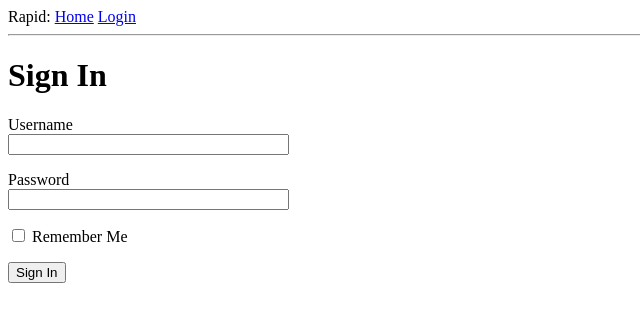
After one commit to trypythy/rapid, a Flask app: page /login in a window 1280 px wide. The commit adds this page. Shown: the top 322 px of the page, without its empty margins (0-640 px from the left). Run offline with Flask 2, Linux system fonts and the light colour scheme.

Commit message:
chap3: form templates, views, receiving data, fields validation

```diff
--- a/application/__init__.py
+++ b/application/__init__.py
@@ -1,5 +1,7 @@
 from flask import Flask
+from config import Config
 
 app = Flask(__name__)
+app.config.from_object(Config)
 
 from application import routes
--- /dev/null
+++ b/application/forms.py
@@ -0,0 +1,9 @@
+from flask_wtf import FlaskForm
+from wtforms import StringField, PasswordField, BooleanField, SubmitField
+from wtforms.validators import DataRequired
+
+class LoginForm(FlaskForm):
+    username = StringField('Username', validators=[DataRequired()])
+    password = PasswordField('Password', validators=[DataRequired()])
+    remember_me = BooleanField('Remember Me')
+    submit = SubmitField('Sign In')
--- a/application/routes.py
+++ b/application/routes.py
@@ -1,5 +1,6 @@
 from application import app
-from flask import render_template
+from flask import render_template, flash, redirect, url_for
+from application.forms import LoginForm
 
 @app.route('/')
 @app.route('/index')
@@ -16,3 +17,12 @@ def index():
         }
     ]
 	return render_template('index.html', title='Home', user=user, reviews=reviews)
+
+@app.route('/login', methods=['GET', 'POST'])
+def login():
+	form = LoginForm()
+	if form.validate_on_submit():
+		flash('Login requested for user {}, remember_me={}'.format(
+			form.username.data, form.remember_me.data))
+		return redirect(url_for('index'))
+	return render_template('login.html',title='Sign in', form=form)
--- a/application/templates/base.html
+++ b/application/templates/base.html
@@ -7,8 +7,21 @@
       {% endif %}
     </head>
     <body>
-        <div>Rapid: <a href="/index">Home</a></div>
+        <div>
+          Rapid:
+          <a href="{{ url_for('index') }}">Home</a>
+          <a href="{{ url_for('login') }}">Login</a>
+        </div>
         <hr>
+        {% with messages = get_flashed_messages() %}
+          {% if messages %}
+          <ul>
+              {% for message in messages %}
+                <li>{{ message }}</li>
+              {% endfor %}
+          </ul>
+          {% endif %}
+        {% endwith %}
         {% block content %}{% endblock %}
     </body>
 </html>
--- /dev/null
+++ b/application/templates/login.html
@@ -0,0 +1,24 @@
+{% extends "base.html" %}
+
+{% block content %}
+    <h1>Sign In</h1>
+    <form action="" method="post" novalidate>
+        {{ form.hidden_tag() }}
+        <p>
+            {{ form.username.label }}<br>
+            {{ form.username(size=32) }}
+            {% for error in form.username.errors %}
+                <span style="color: red;">[{{ error }}]</span>
+            {% endfor %}
+        </p>
+        <p>
+            {{ form.password.label }}<br>
+            {{ form.password(size=32) }}
+            {% for error in form.password.errors %}
+                <span style="color: red;">[{{ error }}]</span>
+            {% endfor %}
+        </p>
+        <p>{{ form.remember_me() }} {{ form.remember_me.label }}</p>
+        <p>{{ form.submit() }}</p>
+    </form>
+{% endblock %}
--- /dev/null
+++ b/config.py
@@ -0,0 +1,5 @@
+import os
+
+class Config(object):
+	"""docstring for Config"""
+	SECRET_KEY=os.environ.get('SECRET_KEY') or 'You-will-not-guess-this'
```
